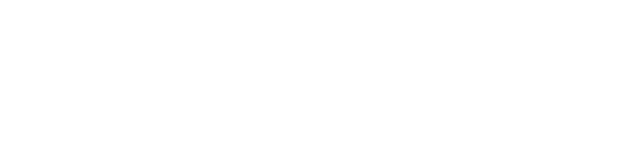
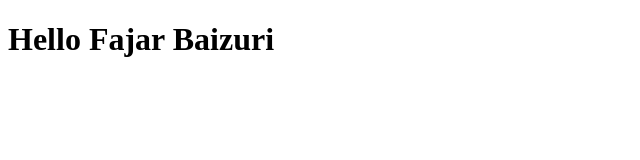
Before and after one commit to fajarbaizuri/projectgit, a plain HTML site: page index.html in a window 1280 px wide. Shown: the whole page, without its empty margins (0-640 px from the left). Drawn offline with Linux system fonts and the light colour scheme.

Commit message:
Menambah Title di index.html

```diff
--- a/index.html
+++ b/index.html
@@ -2,7 +2,8 @@
 <html lang="en">
 <head>
 	<meta charset="UTF-8">
-	<title>Title</title>
+	<title>Hello Fajar Baizuri</title>
+	<h1>Hello Fajar Baizuri</h1>
 </head>
 <body>
 
```
